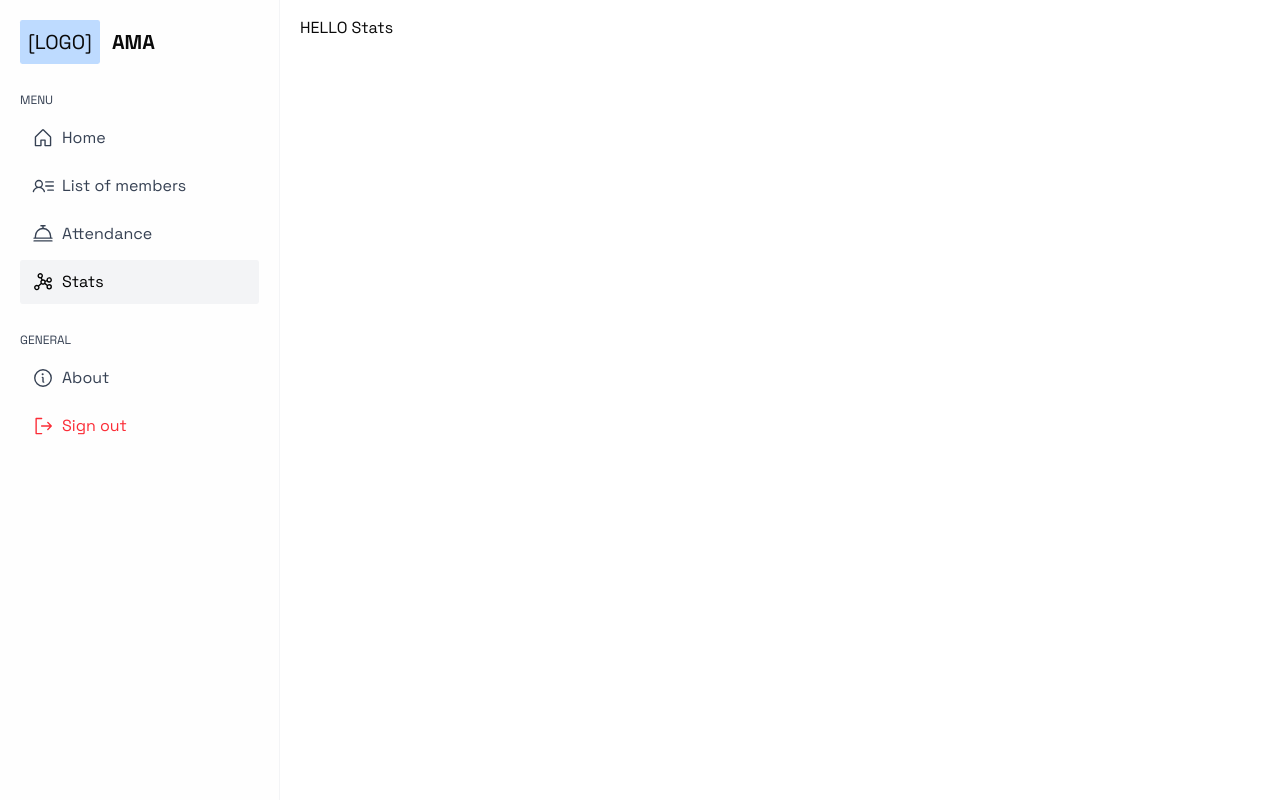
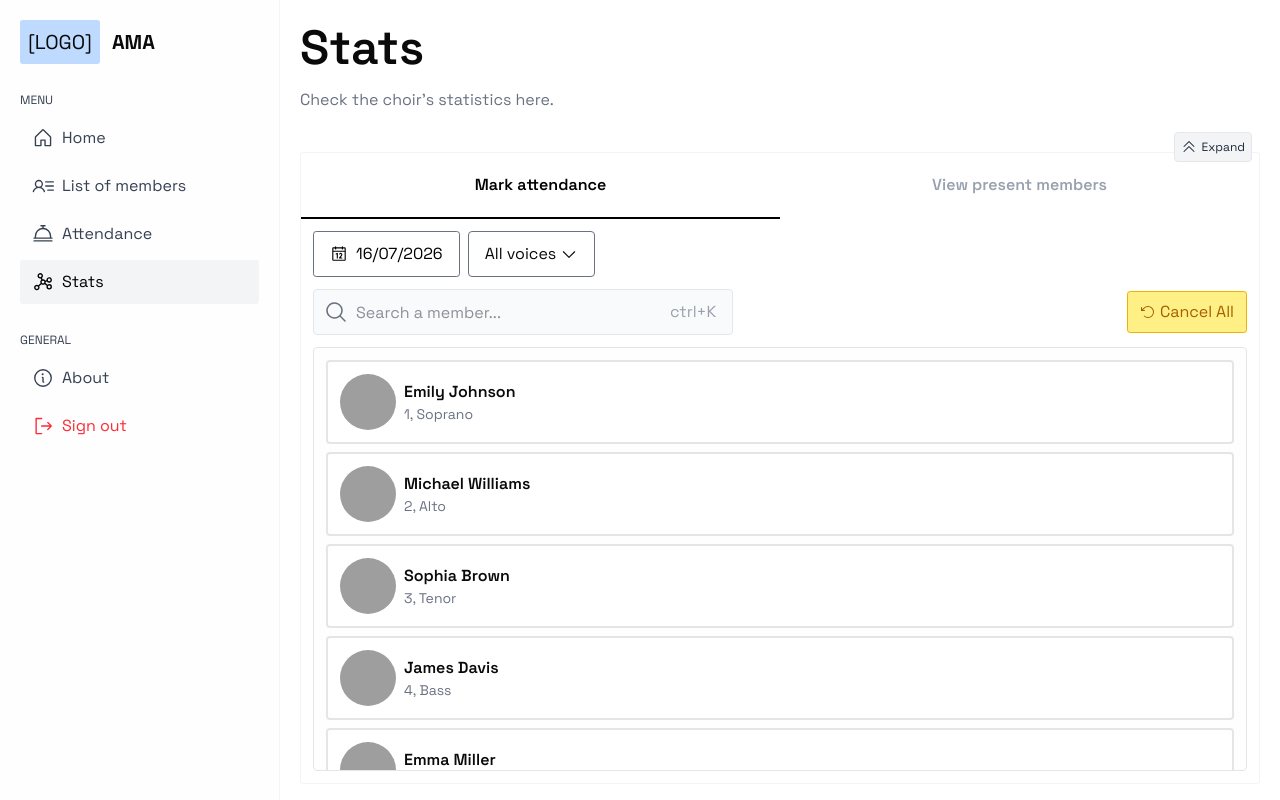
Before and after one commit to tojonirinaAndrian/ama-app, a Next.js app: page /stats in a window 1280 px wide. Built offline with nearby package versions, Linux system fonts and the light colour scheme; grey boxes are pictures that could not be loaded.

Commit message:
copied the attendance page to the stats page to keep the overall style

```diff
--- a/app/stats/page.tsx
+++ b/app/stats/page.tsx
@@ -1,8 +1,91 @@
+
+import { useAttendanceStore } from "../stores/attendance-store";
+// import { Button } from "@/components/ui/button";
+import DatePickerSection from "../components/attendance/datePickerSectionComponent";
+import MembersListComponent from "../components/attendance/attendanceMembersListComponent";
+import SearchComponent from "../components/attendance/searchComponent";
+import VoicePickerComponent from "../components/attendance/voiceFilterComponent";
+import { CaretDoubleUpIcon, CaretDoubleDownIcon } from "@phosphor-icons/react";
+import { useState } from "react";
+import AttendedFilterComponent from "../components/attendance/attendedFilterComponent";
+
+import CancelAllMarksComponent from "../components/attendance/cancelAllMarksComponent";
+
+const ACTIVE_STYLE = "text-black! border-black!";
 
 export default function List() {
+  const { activeSection, setActiveSection } = useAttendanceStore();
+  const [mainRise, setMainRise] = useState<boolean>(false);
+  const [isCancelingAll, setIsCancelingAll] = useState<boolean>(false);
+
   return (
-    <>
-    HELLO Stats
-    </>
-  );
+    <div className="flex flex-col h-full gap-3 xl:gap-5">
+      <div className={`flex flex-col xl:gap-2 ${mainRise && "hidden"}`}>
+        <h2 className="font-semibold xl:text-5xl text-2xl block py-2">
+          Stats
+        </h2>
+        <p className="text-gray-500">
+          {`Check the choir's statistics here.`}
+        </p>
+      </div>
+      <div className="relative">
+        <button className="bg-gray-100 border border-gray-200 rounded p-1.5 absolute right-2 -top-1 xl:top-0 z-2 cursor-pointer hover:bg-gray-200 flex gap-1 text-gray-800"
+          onClick={() => {
+            setMainRise(!mainRise)
+          }}
+        >
+          {mainRise ? <CaretDoubleDownIcon />
+            : <CaretDoubleUpIcon />}
+          <span className="not-md:hidden text-xs">
+            {mainRise ? "Collapse"
+              : "Expand"}
+          </span>
+        </button>
+      </div>
+      <div className="relative h-full flex flex-col overflow-auto">
+        <div className="h-full flex flex-col border rounded-md border-gray-100 relative overflow-auto">
+          <div className="*:hover:cursor-pointer w-full flex *:w-full *:md:p-5 *:p-4 *:border-b-2 *:border-transparent font-semibold text-gray-400">
+            <button
+              onClick={() => setActiveSection("mark")}
+              className={`${activeSection === "mark" ? ACTIVE_STYLE : ""}`}
+            >
+              Mark attendance
+            </button>
+            <button
+              onClick={() => setActiveSection("view")}
+              className={`${activeSection === "view" ? ACTIVE_STYLE : ""}`}
+            >
+              View present members
+            </button>
+          </div>
+          <div className="p-3 flex flex-col w-full h-full gap-3 overflow-auto">
+            <div className="flex gap-2">
+              <DatePickerSection />
+              <VoicePickerComponent />
+            </div>
+            {(activeSection === "view") && <AttendedFilterComponent />}
+
+            <div className="flex justify-between">
+              <SearchComponent />
+
+              {/* TODO: Only in Mark section */}
+              {/* after the user starts to enter his first attendance mark, this button should appear,
+              if no marked user for the set date, no button */}
+              {activeSection === "mark" && <div className="not-md:hidden flex">
+                <CancelAllMarksComponent isCancelingAll={isCancelingAll} setIsCancelingAll={setIsCancelingAll} />
+              </div>
+              }
+
+            </div>
+            <MembersListComponent />
+            {activeSection === "mark" && <div className="md:hidden flex *:w-full">
+              <CancelAllMarksComponent isCancelingAll={isCancelingAll} setIsCancelingAll={setIsCancelingAll} />
+            </div>
+            }
+          </div>
+          {/* TODO: Add mock users */}
+        </div>
+      </div>
+    </div>
+  )
 }
```
